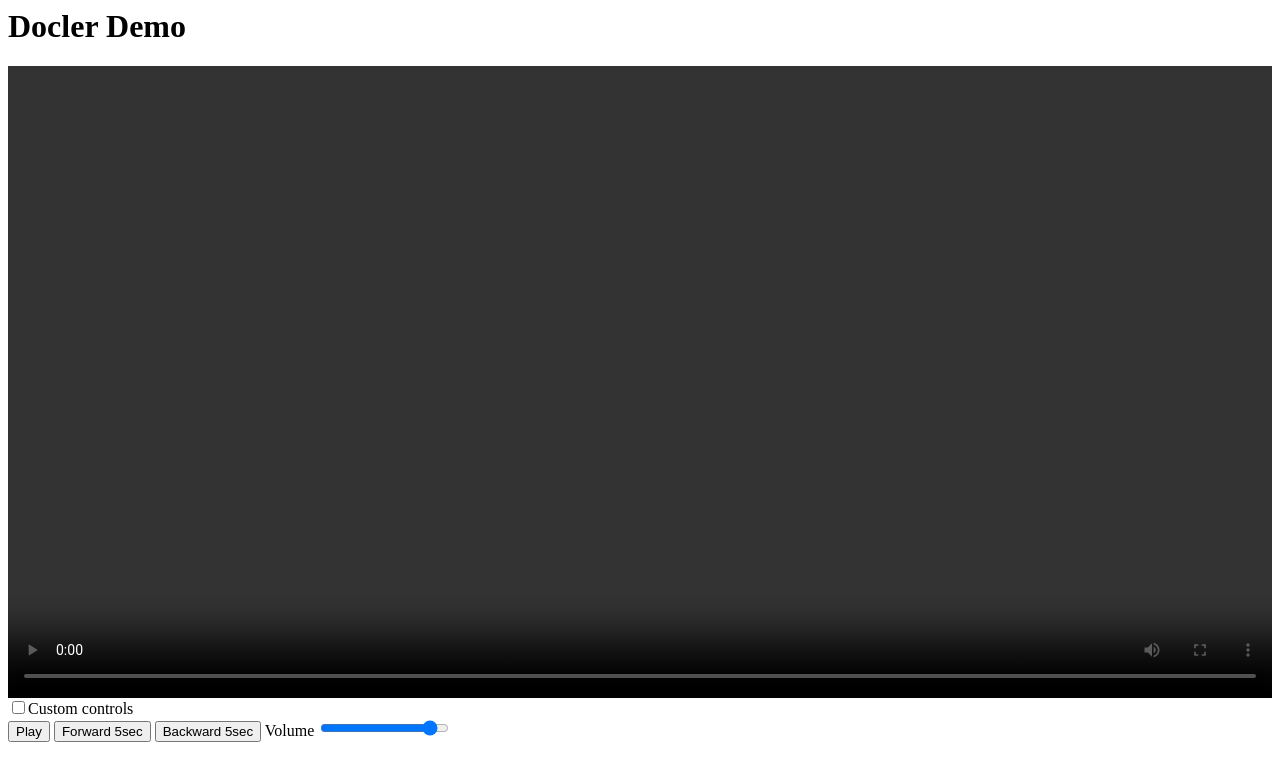
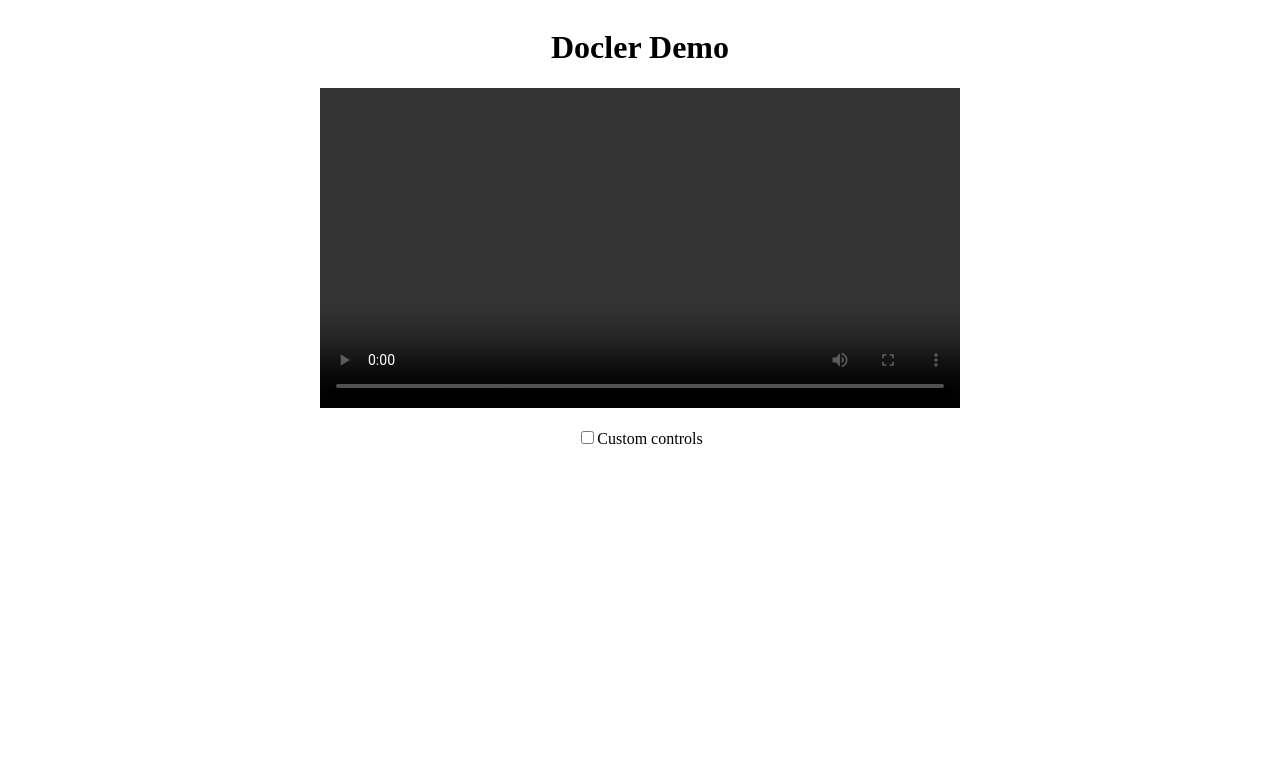
Before and after one commit to takiguru/videoplayerdemo, a plain HTML site: page index.html in a window 1280 px wide. Drawn offline with Linux system fonts and the light colour scheme.

Commit message:
Add css styles and import them

```diff
--- a/css/player.css
+++ b/css/player.css
@@ -0,0 +1,13 @@
+.playerContainer {
+	width: 100%;
+	max-width: 50vw;
+	margin-bottom: 20px;
+}
+
+.playerCustomControls {
+	display: none;
+}
+
+.playerVolumeSlider {
+	margin-left: 10px;
+}
--- a/css/site.css
+++ b/css/site.css
@@ -0,0 +1,5 @@
+.container {
+	display: flex;
+	align-items: center;
+	flex-direction: column;
+}
--- a/index.html
+++ b/index.html
@@ -1,6 +1,8 @@
 <html>
     <head>
         <title>Docler Demo</title>
+        <link rel="stylesheet" type="text/css" href="css/site.css">
+        <link rel="stylesheet" type="text/css" href="css/player.css">
     </head>
     <body>
         <div class="container">
```
